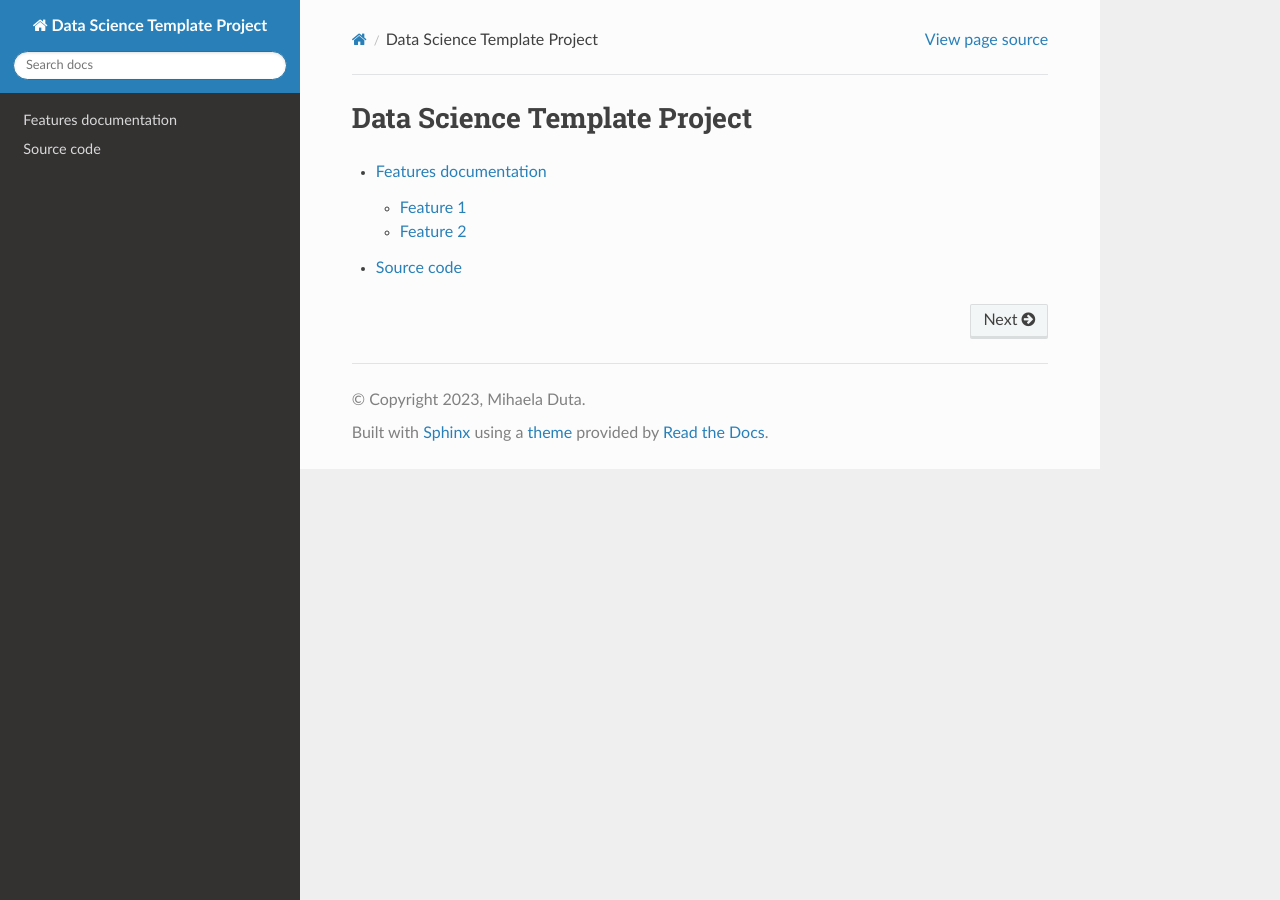
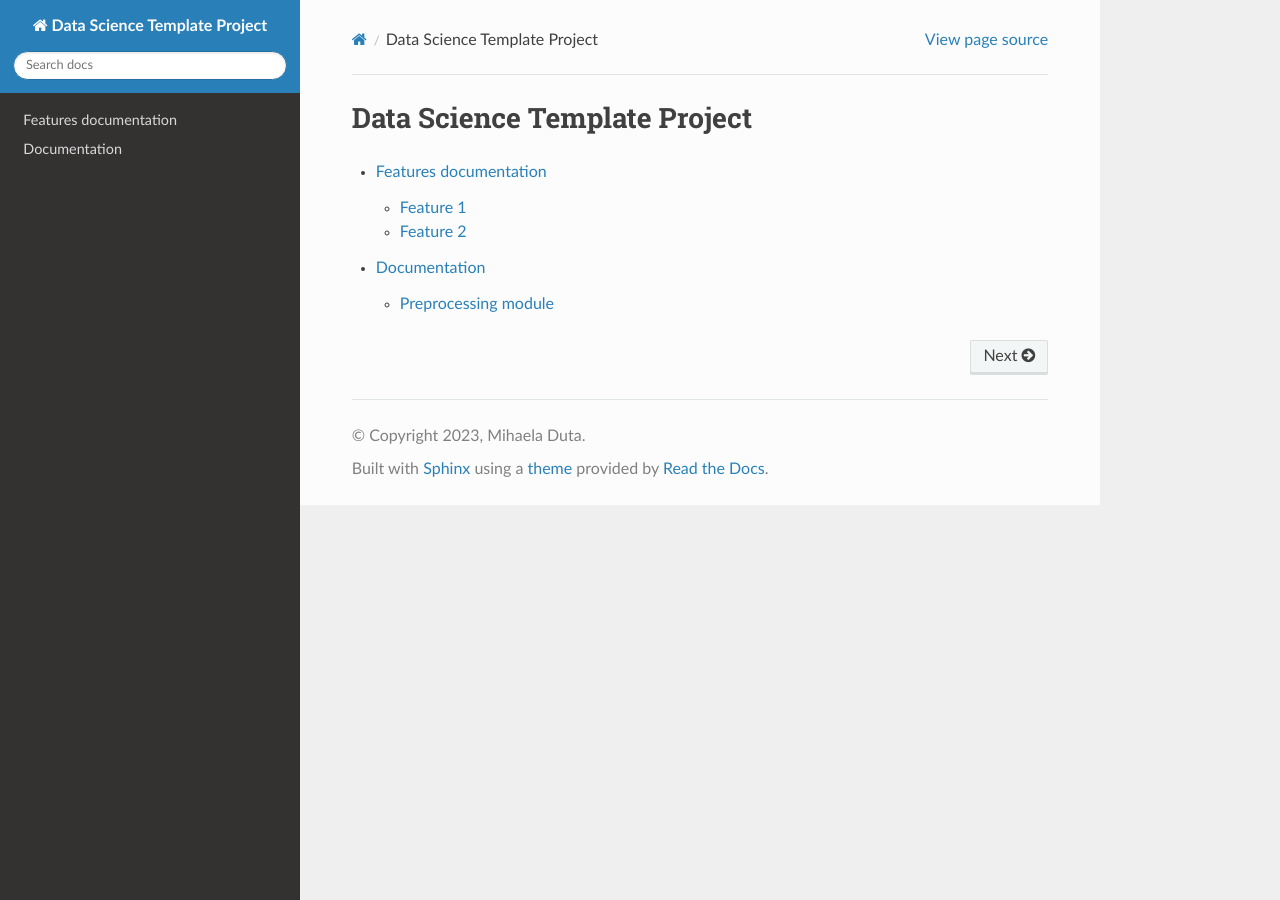
Before and after one commit to OxfordRSE/DataProject, a Sphinx documentation site: the page built from docs/source/index.md, in a window 1280 px wide. Built offline with Sphinx 7.4.7 and the Read the Docs theme 2.0.0, drawn with Linux system fonts in a browser that asks for light colours.

Commit message:
Updated documentation.

````diff
--- a/docs/source/code.md
+++ /dev/null
@@ -1,5 +0,0 @@
-## Source code
-
-```{automodule} data_project.preproc
-:members:
-```
--- /dev/null
+++ b/docs/source/code.rst
@@ -0,0 +1,10 @@
+Documentation
+=============
+
+Preprocessing module
+--------------------
+
+.. automodule:: data_project.preproc
+   :members:
+   :undoc-members:
+   :show-inheritance:
````
Also changed, not shown: docs/source/index.md (+1 -1 lines).
